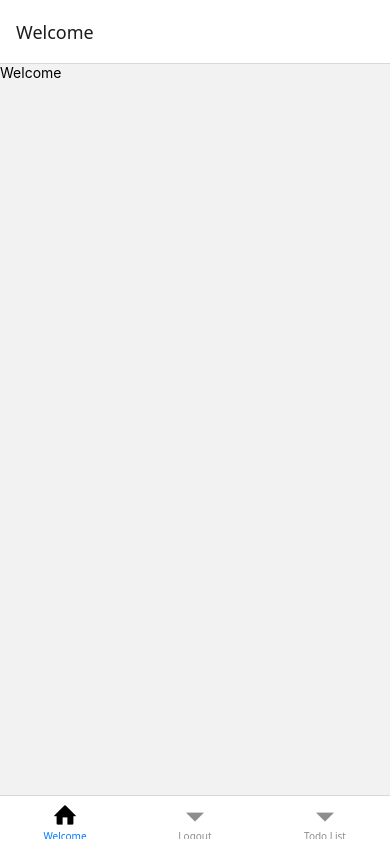
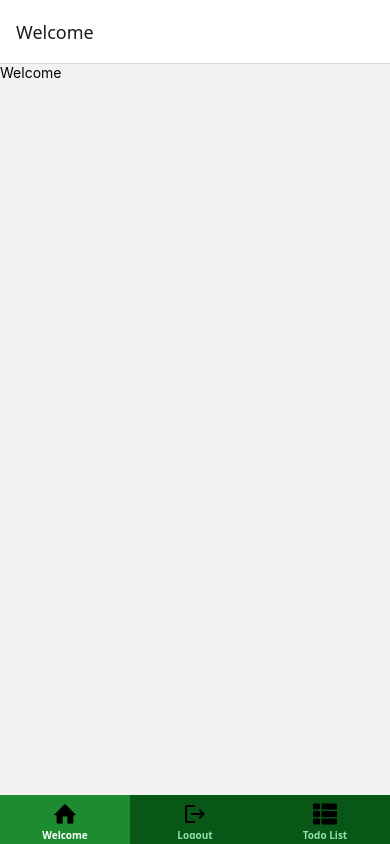
Before and after one commit to athuljain/react-native-todo, a React Native app: screen /Home in a window 390 px wide. Built offline with nearby package versions, Linux system fonts and the light colour scheme.

Commit message:
add bottom tab desings

```diff
--- a/Screens/Home.jsx
+++ b/Screens/Home.jsx
@@ -1,23 +1,58 @@
-import { createBottomTabNavigator } from "@react-navigation/bottom-tabs"
-import { Text } from "react-native"
-import { View } from "react-native"
-import Welcome from "./Welcome"
-import Logout from "./Logout"
-import TodoList from "./Todo/TodoList"
-import Entypo from '@expo/vector-icons/Entypo';
+import { createBottomTabNavigator } from "@react-navigation/bottom-tabs";
+import { Text } from "react-native";
+import { View } from "react-native";
+import Welcome from "./Welcome";
+import Logout from "./Logout";
+import TodoList from "./Todo/TodoList";
+import Entypo from "@expo/vector-icons/Entypo";
+import MaterialIcons from "@expo/vector-icons/MaterialIcons";
+import FontAwesome5 from "@expo/vector-icons/FontAwesome5";
 
-const Home=()=>{
-    const Tab=createBottomTabNavigator()
-    return(
-       <Tab.Navigator>
-        <Tab.Screen name="Welcome" component={Welcome}
+const Home = () => {
+  const Tab = createBottomTabNavigator();
+  return (
+    <Tab.Navigator
+   screenOptions={{
+    // headerShown: false, // Hides the top header
+    tabBarActiveTintColor: "white",
+    tabBarInactiveTintColor: "#91E3AC",
+    tabBarActiveBackgroundColor: "#1D8C30",
+    tabBarStyle: {
+      backgroundColor: "#095716",
+      borderTopWidth: 0, // Removes the subtle line at the top of the bar
+      elevation: 5,      // Adds a shadow on Android
+    },
+    tabBarLabelStyle: {
+      fontWeight: '600',
+    }
+  }}
+    >
+      <Tab.Screen
+        name="Welcome"
+        component={Welcome}
         options={{
-            tabBarIcon:()=><Entypo name="home" size={24} color="black" />
+          tabBarIcon: () => <Entypo name="home" size={24} color="black" />,
         }}
-        />
-        <Tab.Screen name="Logout" component={Logout}/>
-        <Tab.Screen name="Todo List" component={TodoList}/>
-       </Tab.Navigator>
-    )
-}
+      />
+      <Tab.Screen
+        name="Logout"
+        component={Logout}
+        options={{
+          tabBarIcon: () =>
+            <MaterialIcons name="logout" size={24} color="black" />
+          ,
+        }}
+      />
+      <Tab.Screen
+        name="Todo List"
+        component={TodoList}
+        options={{
+          tabBarIcon: () =>
+            <FontAwesome5 name="th-list" size={24} color="black" />
+          ,
+        }}
+      />
+    </Tab.Navigator>
+  );
+};
 export default Home;
```
